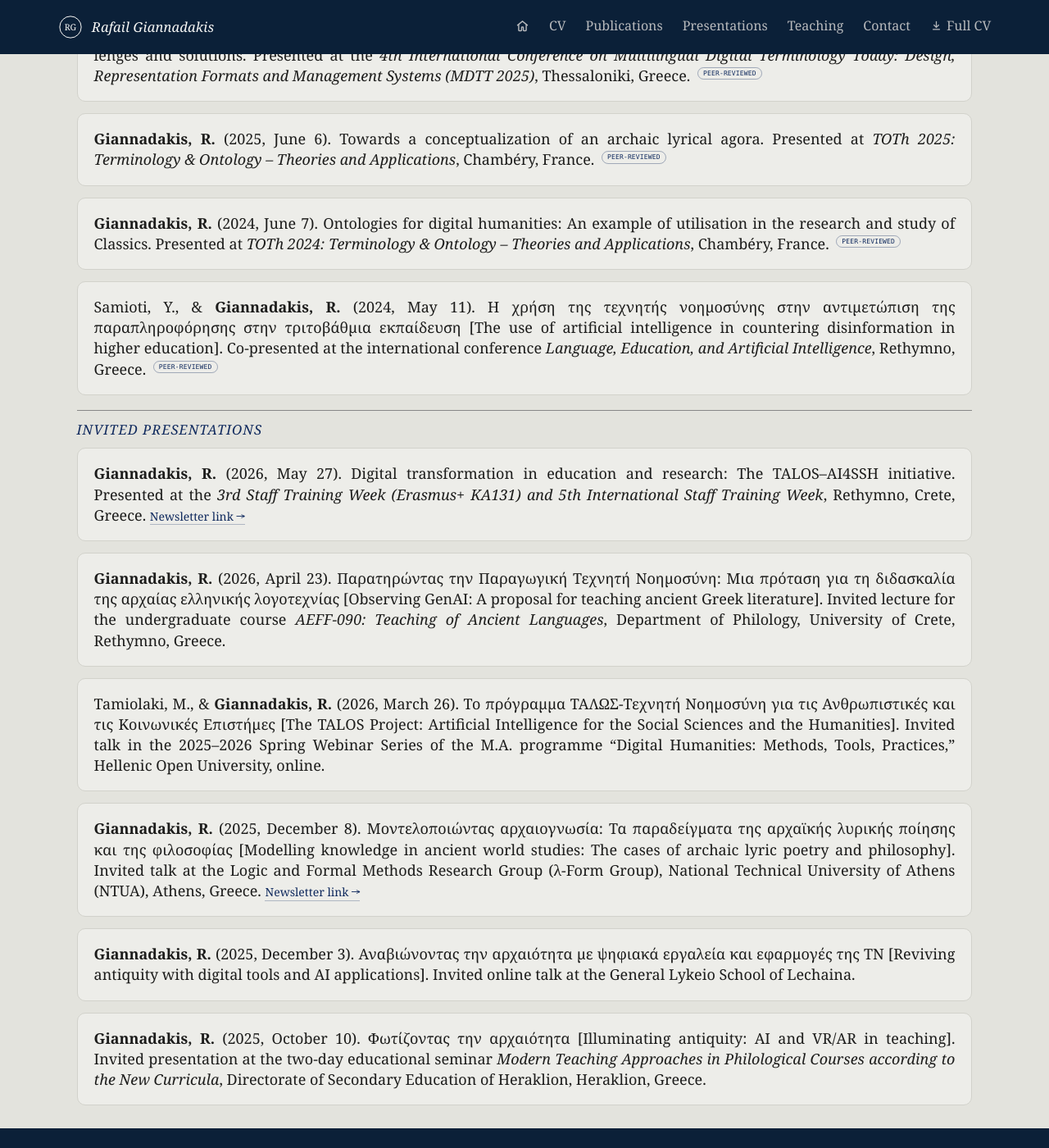
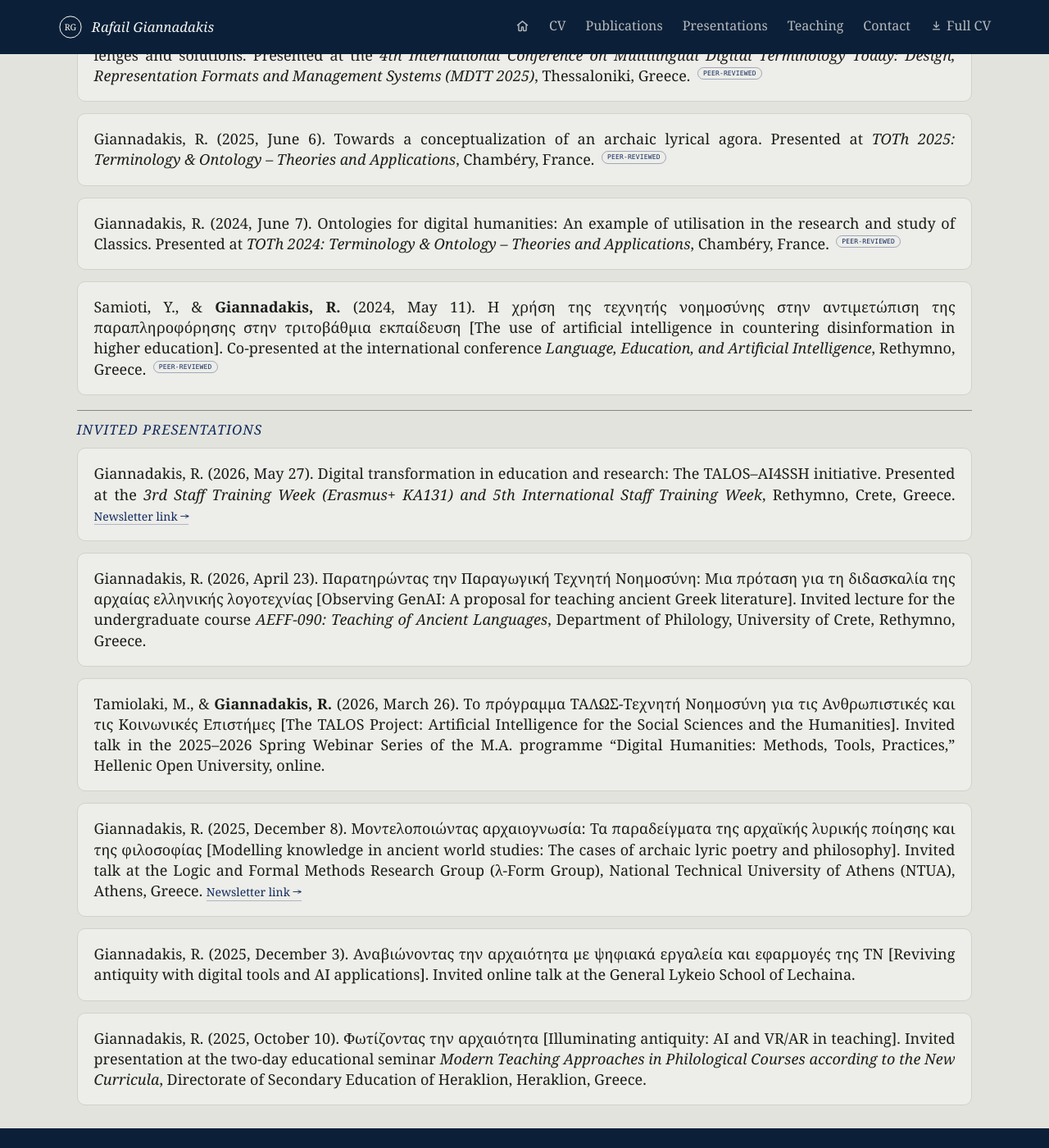
Before and after one commit to rgiannadakis/rgiannadakis.github.io, a Jekyll site: the page built from presentations.md, in a window 1280 px wide and 1400 px high, scrolled down 748 px. Shown: the whole window at 82% size. Built offline with Jekyll 4.4.1, drawn with Linux system fonts in a browser that asks for light colours; some of the changed text lies outside the part shown.

Commit message:
site updates

```diff
--- a/presentations.md
+++ b/presentations.md
@@ -11,15 +11,15 @@ permalink: /presentations/
 </div>
 
 <div class="entry" markdown="1">
-<strong>Giannadakis, R.</strong> (2026, May 30). Formalizing lyre and chorus: An ontoterminology for archaic Greek lyric. Presented online at the international colloquium *New Meanings in Ancient Texts: Modern Reconstructions, Reinterpretations and Recontextualizations of Ancient and Medieval Sources*, University of Bucharest, Bucharest, Romania. <span class="badge-tag">Peer-reviewed</span>
+Giannadakis, R. (2026, May 30). Formalizing lyre and chorus: An ontoterminology for archaic Greek lyric. Presented online at the international colloquium *New Meanings in Ancient Texts: Modern Reconstructions, Reinterpretations and Recontextualizations of Ancient and Medieval Sources*, University of Bucharest, Bucharest, Romania. <span class="badge-tag">Peer-reviewed</span>
 </div>
 
 <div class="entry" markdown="1">
-<strong>Giannadakis, R.</strong> (2026, March 28). Παρατηρώντας την ΠΤΝ: Μια πρόταση για τη διδασκαλία της αρχαίας ελληνικής λογοτεχνίας [Observing GenAI: A proposal for teaching ancient Greek literature]. Presented online at the 3rd Panhellenic Conference, *Education in the Era of Digital Technologies and Artificial Intelligence*, Harokopio University, Athens, Greece. <span class="badge-tag">Invited</span>
+Giannadakis, R. (2026, March 28). Παρατηρώντας την ΠΤΝ: Μια πρόταση για τη διδασκαλία της αρχαίας ελληνικής λογοτεχνίας [Observing GenAI: A proposal for teaching ancient Greek literature]. Presented online at the 3rd Panhellenic Conference, *Education in the Era of Digital Technologies and Artificial Intelligence*, Harokopio University, Athens, Greece. <span class="badge-tag">Invited</span>
 </div>
 
 <div class="entry" markdown="1">
-<strong>Giannadakis, R.</strong> (2025, June 28). Critical creativity: Engaging students with AI to counter disinformation. Presented at the international conference *Revisiting Disinformation: Critical Media Literacy Approaches*, Rethymno, Crete, Greece. <span class="badge-tag">Peer-reviewed</span>
+Giannadakis, R. (2025, June 28). Critical creativity: Engaging students with AI to counter disinformation. Presented at the international conference *Revisiting Disinformation: Critical Media Literacy Approaches*, Rethymno, Crete, Greece. <span class="badge-tag">Peer-reviewed</span>
 </div>
 
 <div class="entry" markdown="1">
@@ -27,11 +27,11 @@ Milio, R., <strong>Giannadakis, R.</strong>, & Lourentzaki, A. (2025, June 20).
 </div>
 
 <div class="entry" markdown="1">
-<strong>Giannadakis, R.</strong> (2025, June 6). Towards a conceptualization of an archaic lyrical agora. Presented at *TOTh 2025: Terminology & Ontology – Theories and Applications*, Chambéry, France. <span class="badge-tag">Peer-reviewed</span>
+Giannadakis, R. (2025, June 6). Towards a conceptualization of an archaic lyrical agora. Presented at *TOTh 2025: Terminology & Ontology – Theories and Applications*, Chambéry, France. <span class="badge-tag">Peer-reviewed</span>
 </div>
 
 <div class="entry" markdown="1">
-<strong>Giannadakis, R.</strong> (2024, June 7). Ontologies for digital humanities: An example of utilisation in the research and study of Classics. Presented at *TOTh 2024: Terminology & Ontology – Theories and Applications*, Chambéry, France. <span class="badge-tag">Peer-reviewed</span>
+Giannadakis, R. (2024, June 7). Ontologies for digital humanities: An example of utilisation in the research and study of Classics. Presented at *TOTh 2024: Terminology & Ontology – Theories and Applications*, Chambéry, France. <span class="badge-tag">Peer-reviewed</span>
 </div>
 
 <div class="entry" markdown="1">
@@ -41,11 +41,11 @@ Samioti, Y., & <strong>Giannadakis, R.</strong> (2024, May 11). Η χρήση τ
 ## Invited Presentations
 
 <div class="entry" markdown="1">
-<strong>Giannadakis, R.</strong> (2026, May 27). Digital transformation in education and research: The TALOS–AI4SSH initiative. Presented at the *3rd Staff Training Week (Erasmus+ KA131) and 5th International Staff Training Week*, Rethymno, Crete, Greece. <a class="entry-link" href="https://talos-ai4ssh.uoc.gr/erasmusstaffweekmay2026/">Newsletter link →</a>
+Giannadakis, R. (2026, May 27). Digital transformation in education and research: The TALOS–AI4SSH initiative. Presented at the *3rd Staff Training Week (Erasmus+ KA131) and 5th International Staff Training Week*, Rethymno, Crete, Greece. <a class="entry-link" href="https://talos-ai4ssh.uoc.gr/erasmusstaffweekmay2026/">Newsletter link →</a>
 </div>
 
 <div class="entry" markdown="1">
-<strong>Giannadakis, R.</strong> (2026, April 23). Παρατηρώντας την Παραγωγική Τεχνητή Νοημοσύνη: Μια πρόταση για τη διδασκαλία της αρχαίας ελληνικής λογοτεχνίας [Observing GenAI: A proposal for teaching ancient Greek literature]. Invited lecture for the undergraduate course *AEFF-090: Teaching of Ancient Languages*, Department of Philology, University of Crete, Rethymno, Greece.
+Giannadakis, R. (2026, April 23). Παρατηρώντας την Παραγωγική Τεχνητή Νοημοσύνη: Μια πρόταση για τη διδασκαλία της αρχαίας ελληνικής λογοτεχνίας [Observing GenAI: A proposal for teaching ancient Greek literature]. Invited lecture for the undergraduate course *AEFF-090: Teaching of Ancient Languages*, Department of Philology, University of Crete, Rethymno, Greece.
 </div>
 
 <div class="entry" markdown="1">
@@ -53,13 +53,13 @@ Tamiolaki, M., & <strong>Giannadakis, R.</strong> (2026, March 26). Το πρό
 </div>
 
 <div class="entry" markdown="1">
-<strong>Giannadakis, R.</strong> (2025, December 8). Μοντελοποιώντας αρχαιογνωσία: Τα παραδείγματα της αρχαϊκής λυρικής ποίησης και της φιλοσοφίας [Modelling knowledge in ancient world studies: The cases of archaic lyric poetry and philosophy]. Invited talk at the Logic and Formal Methods Research Group (λ-Form Group), National Technical University of Athens (NTUA), Athens, Greece. <a class="entry-link" href="https://talos-ai4ssh.uoc.gr/giannadakis-vis-ntua-dec2025/">Newsletter link →</a>
+Giannadakis, R. (2025, December 8). Μοντελοποιώντας αρχαιογνωσία: Τα παραδείγματα της αρχαϊκής λυρικής ποίησης και της φιλοσοφίας [Modelling knowledge in ancient world studies: The cases of archaic lyric poetry and philosophy]. Invited talk at the Logic and Formal Methods Research Group (λ-Form Group), National Technical University of Athens (NTUA), Athens, Greece. <a class="entry-link" href="https://talos-ai4ssh.uoc.gr/giannadakis-vis-ntua-dec2025/">Newsletter link →</a>
 </div>
 
 <div class="entry" markdown="1">
-<strong>Giannadakis, R.</strong> (2025, December 3). Αναβιώνοντας την αρχαιότητα με ψηφιακά εργαλεία και εφαρμογές της ΤΝ [Reviving antiquity with digital tools and AI applications]. Invited online talk at the General Lykeio School of Lechaina.
+Giannadakis, R. (2025, December 3). Αναβιώνοντας την αρχαιότητα με ψηφιακά εργαλεία και εφαρμογές της ΤΝ [Reviving antiquity with digital tools and AI applications]. Invited online talk at the General Lykeio School of Lechaina.
 </div>
 
 <div class="entry" markdown="1">
-<strong>Giannadakis, R.</strong> (2025, October 10). Φωτίζοντας την αρχαιότητα [Illuminating antiquity: AI and VR/AR in teaching]. Invited presentation at the two-day educational seminar *Modern Teaching Approaches in Philological Courses according to the New Curricula*, Directorate of Secondary Education of Heraklion, Heraklion, Greece.
+Giannadakis, R. (2025, October 10). Φωτίζοντας την αρχαιότητα [Illuminating antiquity: AI and VR/AR in teaching]. Invited presentation at the two-day educational seminar *Modern Teaching Approaches in Philological Courses according to the New Curricula*, Directorate of Secondary Education of Heraklion, Heraklion, Greece.
 </div>
```
Also changed, not shown: publications.md (+3 -3 lines), teaching.md (+2 -2 lines).
